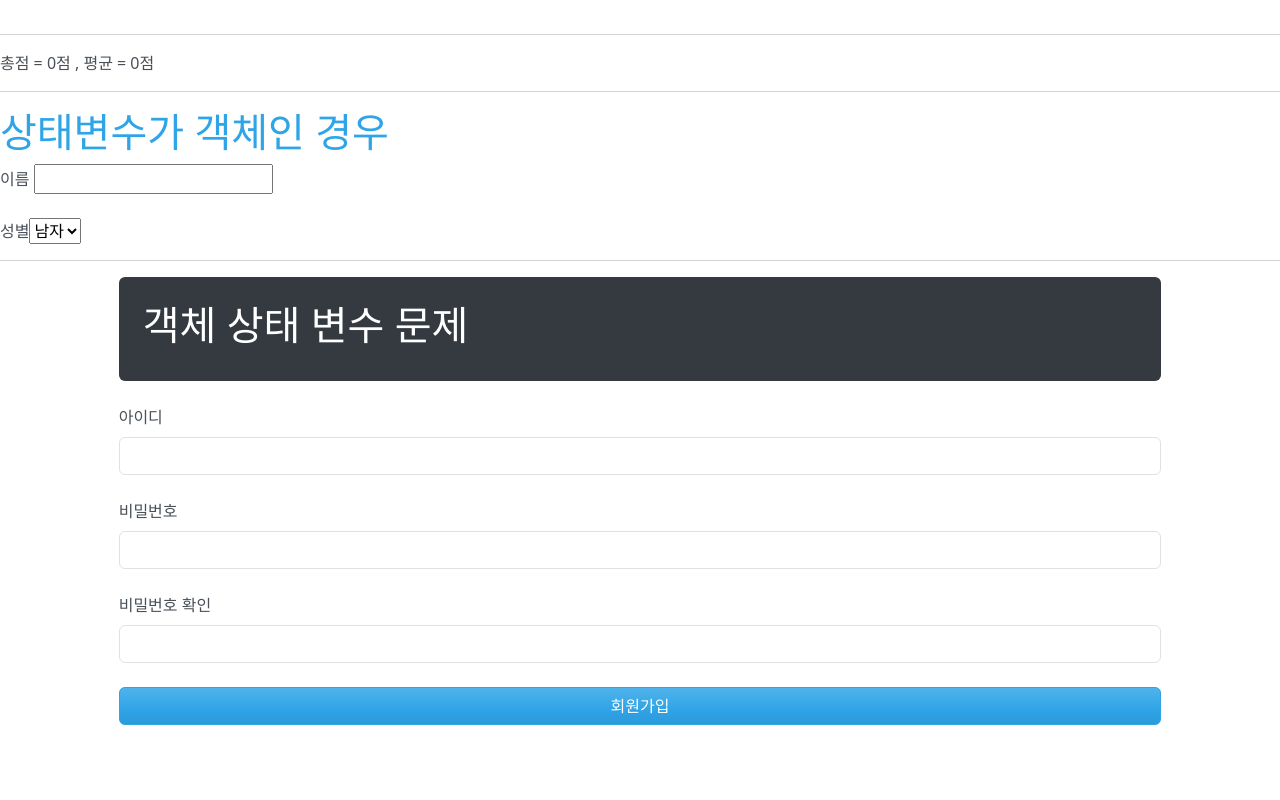
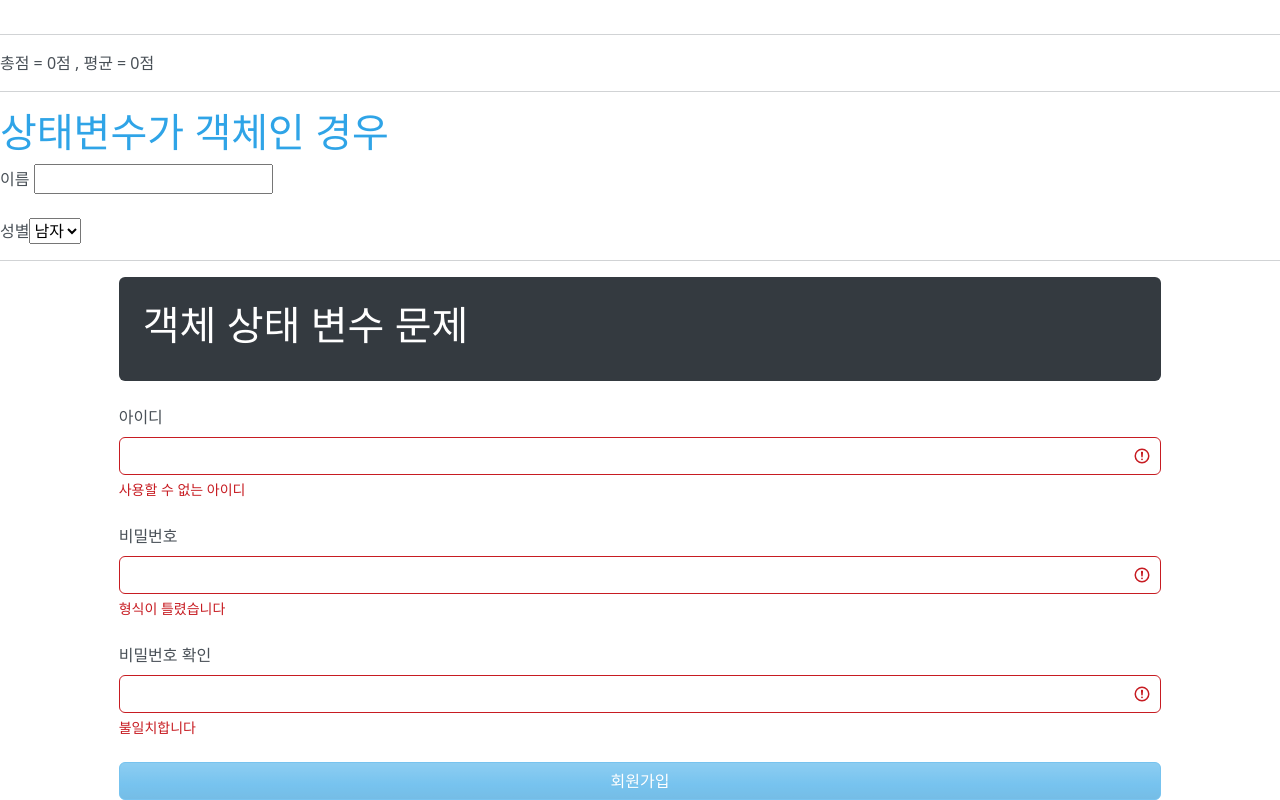
Before and after one commit to MJH098/kh12-react, a React (Create React App) app in the folder demo03/: page / in a window 1280 px wide. Shown: the part 1223-2023 px from the top of the page. Before the commit the page ends 1948 px from the top, so only its background shows below. Built offline with nearby package versions, Linux system fonts and the light colour scheme.

Commit message:
상태 변수를 이용한 클래스 설정 및 속성 설정

```diff
--- a/demo03/src/components/Exam07.js
+++ b/demo03/src/components/Exam07.js
@@ -58,24 +58,42 @@ const Exam07 = ()=>{
                     <div className="row mt-4">
                         <div className="col">
                             <label className="form-label">아이디</label>
-                            <input type="text" name="memberId" className="form-control"
+                            <input type="text" name="memberId"
+                                    className={`
+                                        form-control
+                                        ${result.memberId ? 'is-valid' : 'is-invalid'}
+                                    `}
                                     value={member.memberId} onChange={changeMember}/>
+                            <div className="valid-feedback">멋진 아이디</div>
+                            <div className="invalid-feedback">사용할 수 없는 아이디</div>
                         </div>
                     </div>
 
                     <div className="row mt-4">
                         <div className="col">
                             <label className="form-label">비밀번호</label>
-                            <input type="password" name="memberPw" className="form-control"
+                            <input type="password" name="memberPw"
+                                    className={`
+                                        form-control
+                                        ${result.memberPw ? 'is-valid' : 'is-invalid'}
+                                    `}
                                     value={member.memberPw} onChange={changeMember}/>
+                            <div className="valid-feedback">올바른 비밀번호</div>
+                            <div className="invalid-feedback">형식이 틀렸습니다</div>
                         </div>
                     </div>
 
                     <div className="row mt-4">
                         <div className="col">
                             <label className="form-label">비밀번호 확인</label>
-                            <input type="password" name="memberPwRe" className="form-control"
+                            <input type="password" name="memberPwRe"
+                                    className={`
+                                        form-control
+                                        ${result.memberPwRe ? 'is-valid' : 'is-invalid'}
+                                    `}
                                     value={member.memberPwRe} onChange={changeMember}/>
+                            <div className="valid-feedback">일치합니다</div>
+                            <div className="invalid-feedback">불일치합니다</div>
                         </div>
                     </div>
 
@@ -83,7 +101,10 @@ const Exam07 = ()=>{
 
                     <div className="row mt-4">
                         <div className="col">
-                            <button type="button" className="btn btn-primary w-100">회원가입</button>
+                            <button type="button" className="btn btn-primary w-100"
+                                disabled={!(result.memberId && result.memberPw && result.memberPwRe)}>
+                            회원가입
+                            </button>
                         </div>
                     </div>
 
```
